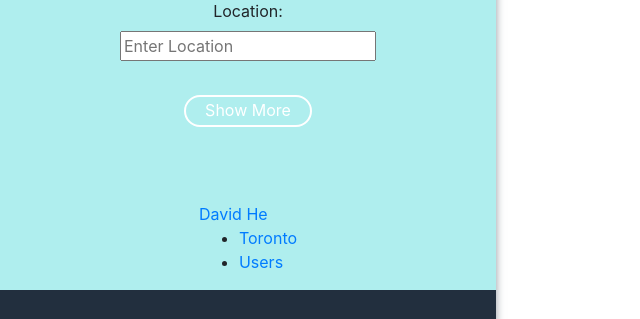
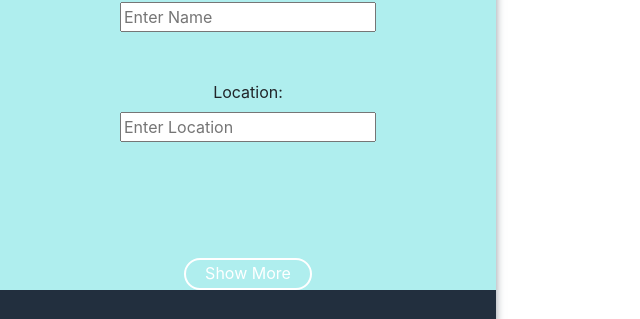
Before and after one commit to dav-he123/slider, a React (Create React App) app in the folder my-app/: page / in a window 1280 px wide. Shown: the part 528-847 px from the top of the page, without its empty margins (0-640 px from the left). Built offline with nearby package versions, Linux system fonts and the light colour scheme.

Commit message:
included Show More button in BottomDrawer

```diff
--- a/my-app/src/components/BottomDrawer/BottomDrawer.js
+++ b/my-app/src/components/BottomDrawer/BottomDrawer.js
@@ -1,10 +1,12 @@
 import React from "react";
 import "./BottomDrawer.scss";
+import Button from "./Button";
 
 
 const BottomDrawer = props => (
 
   <nav className = "bottom-drawer">
+   <Button type="submit">Show More</Button>
 
   </nav>
 
--- a/my-app/src/components/Profile/ProfileComponent.scss
+++ b/my-app/src/components/Profile/ProfileComponent.scss
@@ -100,7 +100,9 @@
       display: flex;
       justify-content: center;
       align-items: center;
-      height: 50%;
+      // height: 90%;
+            height: 200rem;
+
     }
   // }
 }
--- a/my-app/src/components/Profile/ProfileIndex.js
+++ b/my-app/src/components/Profile/ProfileIndex.js
@@ -1,6 +1,6 @@
 import React from "react";
 import "./ProfileComponent.scss";
-import Button from "../BottomDrawer/Button";
+// import Button from "../BottomDrawer/Button";
 
 import Toolbar from "../Toolbar/Toolbar";
 
@@ -44,14 +44,13 @@ export default function Profile() {
         </div>
 
         {/* <div className="profile__bottom"> */}
-          <div className="profile__bottom--button">
+          {/* <div className="profile__bottom--button">
             <Button type="submit">Show More</Button>
-          </div>
-           <Toolbar/>
+          </div> */}
+           {/* <Toolbar/> */}
         {/* </div> */}
+          <BottomDrawer />
       </form>
-
-      <BottomDrawer />
 
     </div>
   );
```
